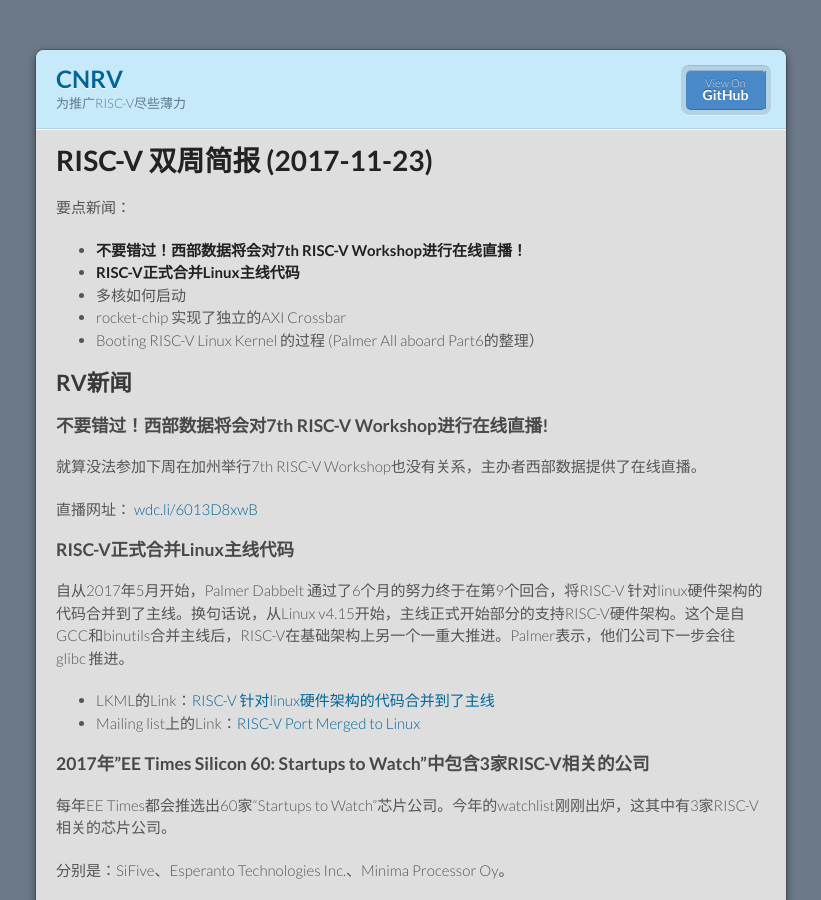
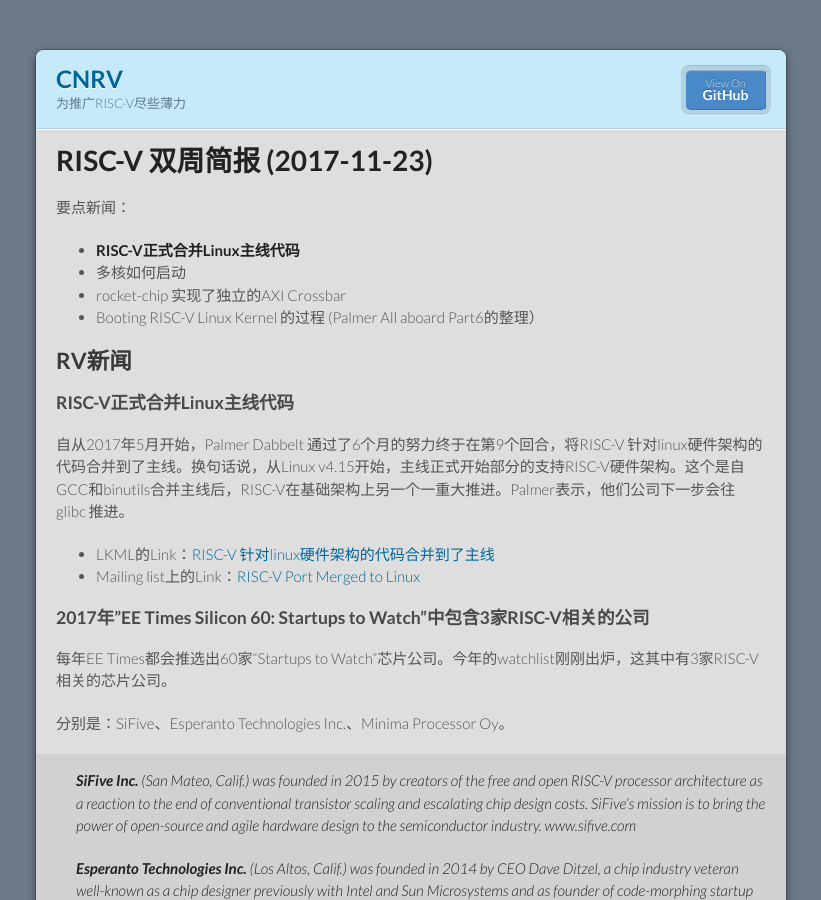
Before and after one commit to cnrv/home, a Jekyll site: the page built from bi-week-rpts/2017-11-23.md, in a window 1280 px wide and 900 px high. Shown: the whole window, without its empty margins (229-1050 px from the left). Built offline with Jekyll 4.4.1, drawn with Linux system fonts in a browser that asks for light colours; Markdown is read by kramdown in place of the engine named in the settings; comment, search, counter and statistics services are not loaded; our own code applies the rules of GitHub Pages for plain Markdown files.

Commit message:
remove live stream.
Signed-off-by: Alex Guo <xfguo@credosemi.com.cn>

```diff
--- a/bi-week-rpts/2017-11-23.md
+++ b/bi-week-rpts/2017-11-23.md
@@ -5,19 +5,12 @@
 # RISC-V 双周简报 (2017-11-23)
 
 要点新闻：
-- **不要错过！西部数据将会对7th RISC-V Workshop进行在线直播！**
 - **RISC-V正式合并Linux主线代码**
 - 多核如何启动
 - rocket-chip 实现了独立的AXI Crossbar
 - Booting RISC-V Linux Kernel 的过程 (Palmer All aboard Part6的整理）
 
 ## RV新闻
-
-### 不要错过！西部数据将会对7th RISC-V Workshop进行在线直播!
-
-就算没法参加下周在加州举行7th RISC-V Workshop也没有关系，主办者西部数据提供了在线直播。
-
-直播网址： [wdc.li/6013D8xwB](http://stream.sparkstreetdigital.com/wdc-nov28.html)
 
 ### RISC-V正式合并Linux主线代码
 
```
